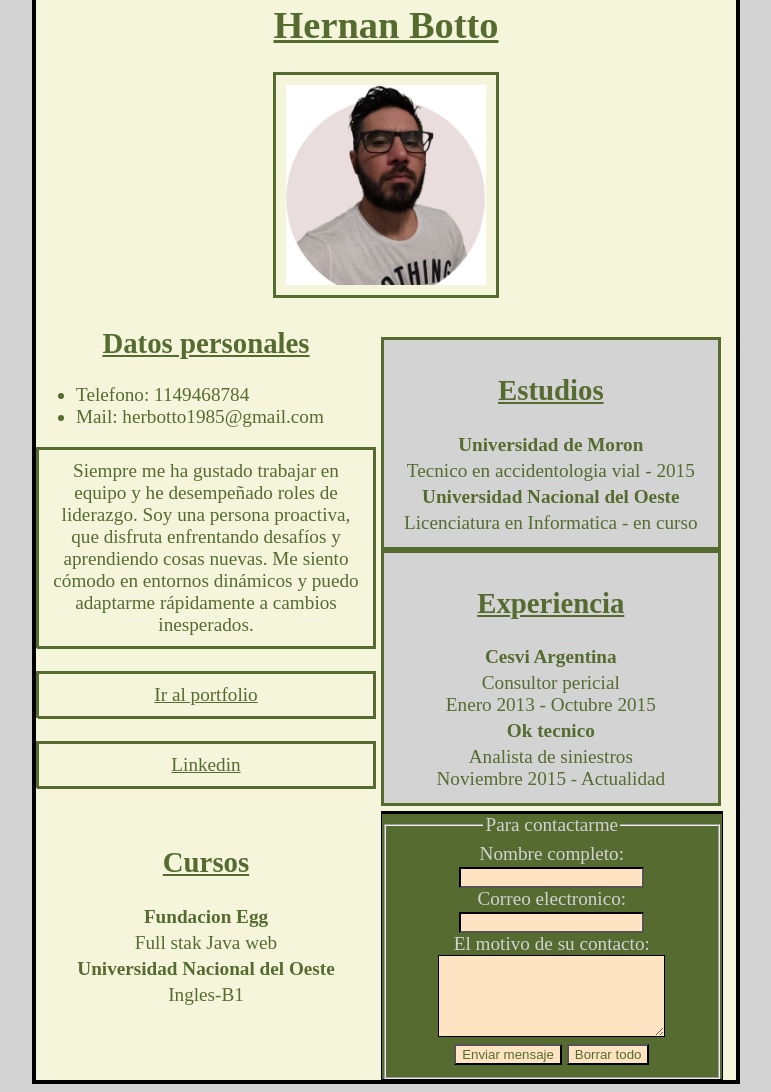
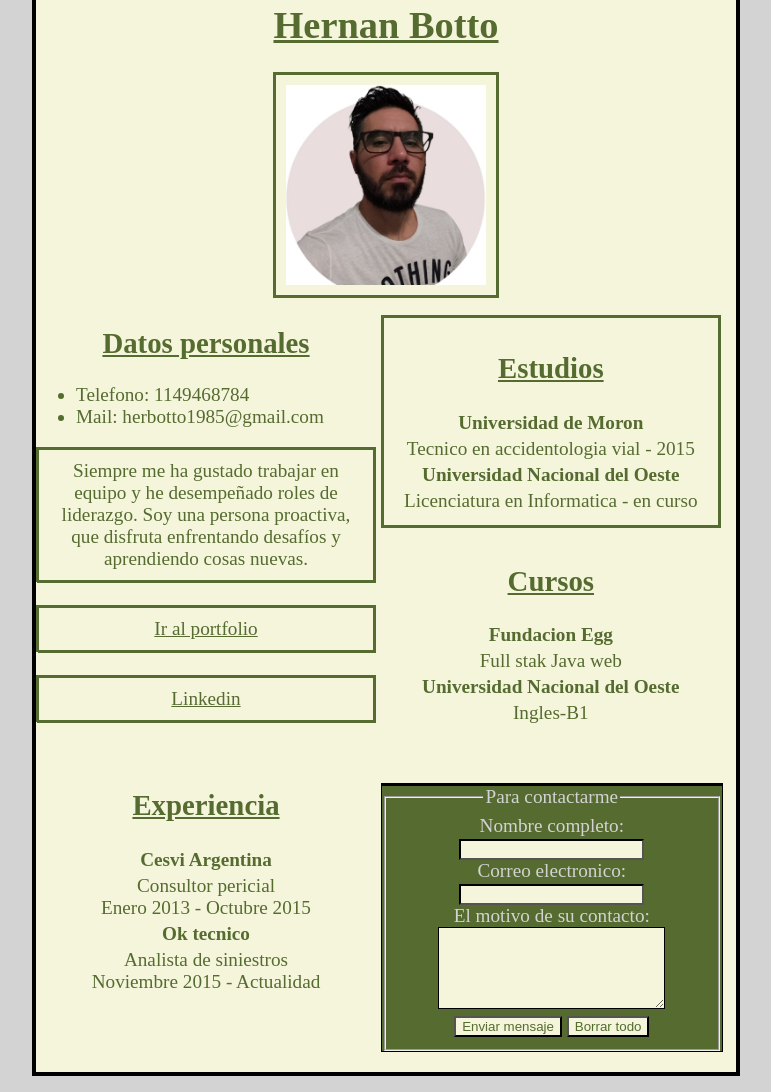
Before and after one commit to her85/ProWeb, a plain HTML site: page index.html in a window 1280 px wide. Shown: the part 35-1127 px from the top of the page, without its empty margins (254-1025 px from the left). Drawn offline with Linux system fonts and the light colour scheme.

Commit message:
revision link

```diff
--- a/estilo.css
+++ b/estilo.css
@@ -23,6 +23,7 @@ p {
     margin: auto;
 }
 
+
 h1,
 h2 {
     text-decoration: underline;
@@ -36,14 +37,14 @@ img {
 
 
 input {
-    background-color: bisque;
+    background-color: beige;
     border-color: black;
     color: darkolivegreen;
 }
 
 textarea {
     padding: 25px;
-    background-color: bisque;
+    background-color: beige;
     border: 1px solid black;
 }
 
@@ -64,6 +65,7 @@ table {
     background-color: beige;
     display: inline-block;
     width: 340px;
+    margin-bottom: 20px;
 }
 
 .cajaIzq2 {
@@ -72,11 +74,11 @@ table {
     display: inline-block;
     width: 340px;
     margin-top: 0;
-    margin-bottom: 50px;
+    margin-bottom: 35px;
 }
 
 .cajaDer {
-    background-color: lightgray;
+    background-color: beige;
     display: inline-block;
     width: 340px;
 }
@@ -89,6 +91,7 @@ table {
     color: lightgray;
     width: 340px;
     display: inline-block;
+    margin-bottom: 20px;
 }
 
 .borde {
@@ -96,7 +99,10 @@ table {
     padding: 10px;
 }
 
-
+.borde2 {
+    border: 3px solid beige;
+    padding: 10px;
+}
 
 .imagen {
     text-align: center;
--- a/index.html
+++ b/index.html
@@ -33,7 +33,6 @@
                 <p>
                     Siempre me ha gustado trabajar en equipo y he desempeñado roles de liderazgo.
                     Soy una persona proactiva, que disfruta enfrentando desafíos y aprendiendo cosas nuevas.
-                    Me siento cómodo en entornos dinámicos y puedo adaptarme rápidamente a cambios inesperados.
                 </p>
             </div>
             <div>
@@ -42,7 +41,7 @@
                         Ir al portfolio
                     </p>
                 </a>
-                <a href="hernan-botto-b36a981a" target="_blank">
+                <a href="https://www.linkedin.com/in/hernan-botto-b36a981a/" target="_blank">
                     <p class="borde">
                         Linkedin
                     </p>
@@ -70,7 +69,32 @@
                     </td>
                 </table>
             </div>
-            <div class="borde">
+            <div class="borde2">
+                <div>
+                    <table>
+                        <caption>
+                            <h2>Cursos</h2>
+                        </caption>
+                        <tr>
+                            <th>Fundacion Egg</th>
+                        </tr>
+                        <td>
+                            Full stak Java web
+                        </td>
+                        <tr>
+                            <th> Universidad Nacional del Oeste</th>
+                        </tr>
+
+                        <td>
+                            Ingles-B1
+                        </td>
+                    </table>
+                </div>
+            </div>
+        </section>
+
+
+        <section class="cajaIzq2">
             <table>
                 <caption>
                     <h2>Experiencia</h2>
@@ -91,30 +115,6 @@
                     Noviembre 2015 - Actualidad
                 </td>
             </table>
-        </section>
-        </div>
-
-        <section class="cajaIzq2">
-            <div>
-                <table>
-                    <caption>
-                        <h2>Cursos</h2>
-                    </caption>
-                    <tr>
-                        <th>Fundacion Egg</th>
-                    </tr>
-                    <td>
-                        Full stak Java web
-                    </td>
-                    <tr>
-                        <th> Universidad Nacional del Oeste</th>
-                    </tr>
-
-                    <td>
-                        Ingles-B1
-                    </td>
-                </table>
-            </div>
         </section>
 
         <section class="formulario">
```
Lines whose indentation alone changed are shown as unchanged.
